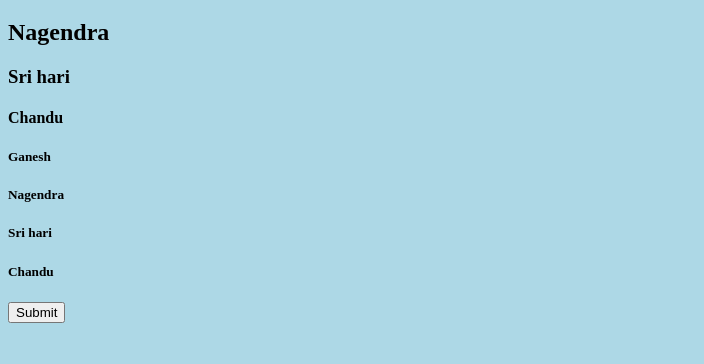
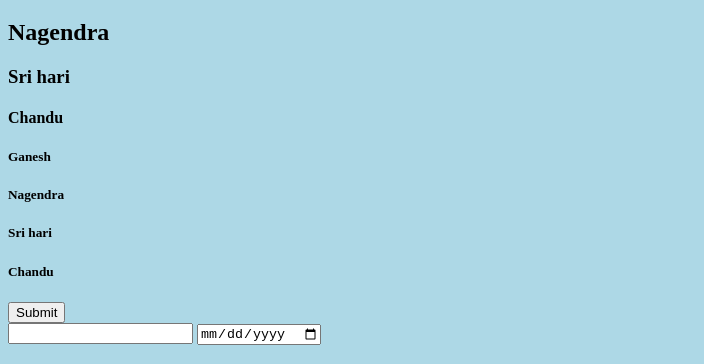
Before and after one commit to code-monk-4483/practise-, a plain HTML site: page index.html in a window 1280 px wide. Shown: the part 436-800 px from the top of the page, without its empty margins (0-704 px from the left). Drawn offline with Linux system fonts and the light colour scheme.

Commit message:
added again form

```diff
--- a/index.html
+++ b/index.html
@@ -32,5 +32,9 @@
     <h5>Chandu</h5cls>
 </div>
 <button>Submit</button>
+<form>
+    <input type = "text">
+    <input type = "date">
+</form>
 </body>
 </html>
```
